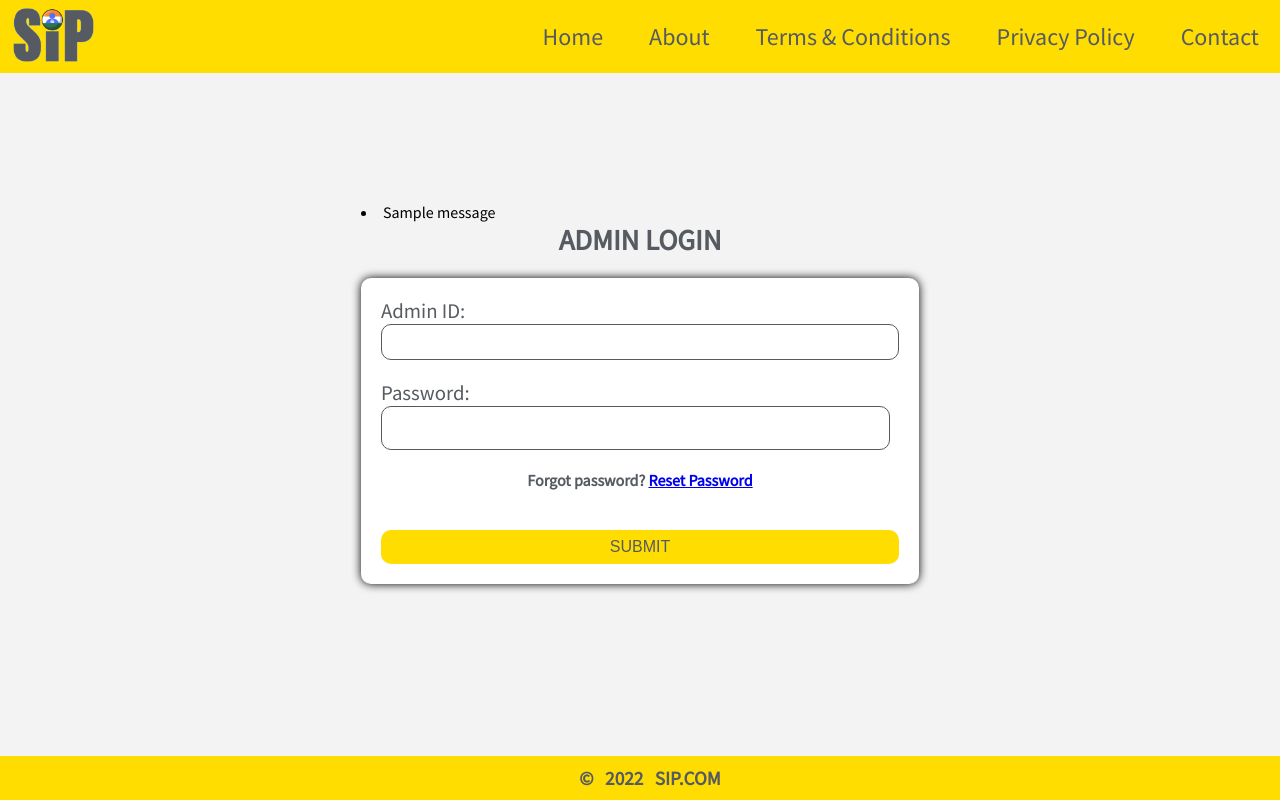
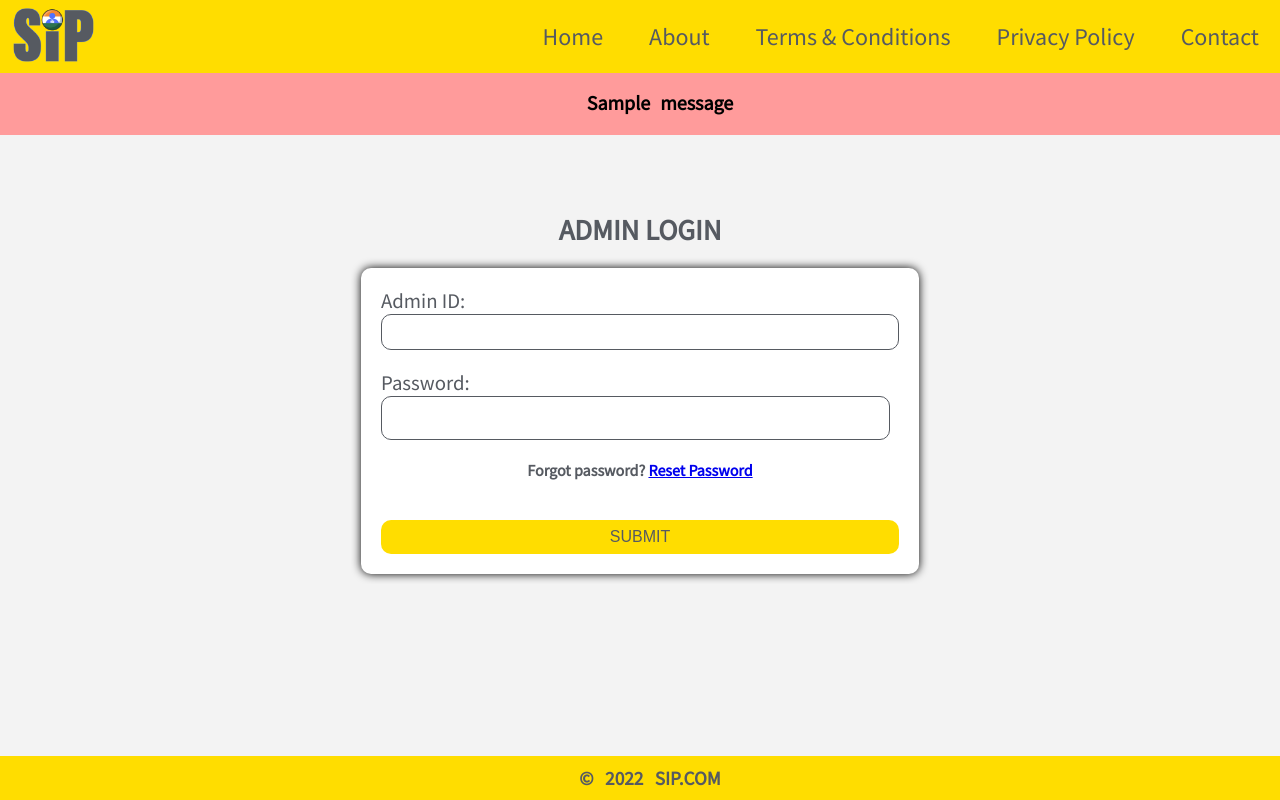
Before and after one commit to ashwin3082002/CodeAlpha_SIH, a Django app: page /login/admin in a window 1280 px wide. Run offline with Django 4.2, Linux system fonts and the light colour scheme; tables that the repository leaves empty hold one stand-in row (values such as "Sample post"); one stand-in notice (Sample message) is shown.

Commit message:
current changes

```diff
--- a/static/css/style.css
+++ b/static/css/style.css
@@ -440,6 +440,20 @@ footer span a{
 	background-color:#ffdd00;
 	color:#565a61;
 
+}
+
+.messages{
+	padding: 20px;
+	background-color: rgb(255, 155, 155);
+	width: 100%;
+	color: #000000;
+    font-size: 20px;
+	font-family:'Source Sans Pro', Helvetica, Arial, Lucida, sans-serif;
+	text-align: center;
+	font-weight: bold;
+	word-spacing: 6px;
+	position: fixed;
+	top: 70px;
 }
 
 
--- a/templates/login-admin.html
+++ b/templates/login-admin.html
@@ -7,17 +7,19 @@
 
 {% block main %}
 
+{% if messages %}
+	<div class="messages">
+		{% for message in messages %}
+			<p {% if message.tags %}class="{{message.tags}}"{% endif %}>{{message}}</p>
+		{% endfor %}
+	</div>
+{% endif %}
+
             <div class="form-container">
 
 
 				<div class="form">
-					{% if messages %}
-						<div class="messages">
-							{% for message in messages %}
-								<li {% if message.tags %}class="{{message.tags}}"{% endif %}>{{message}}</li>
-							{% endfor %}
-						</div>
-					{% endif %}
+
 
 
 					<p>ADMIN LOGIN</p>
```
